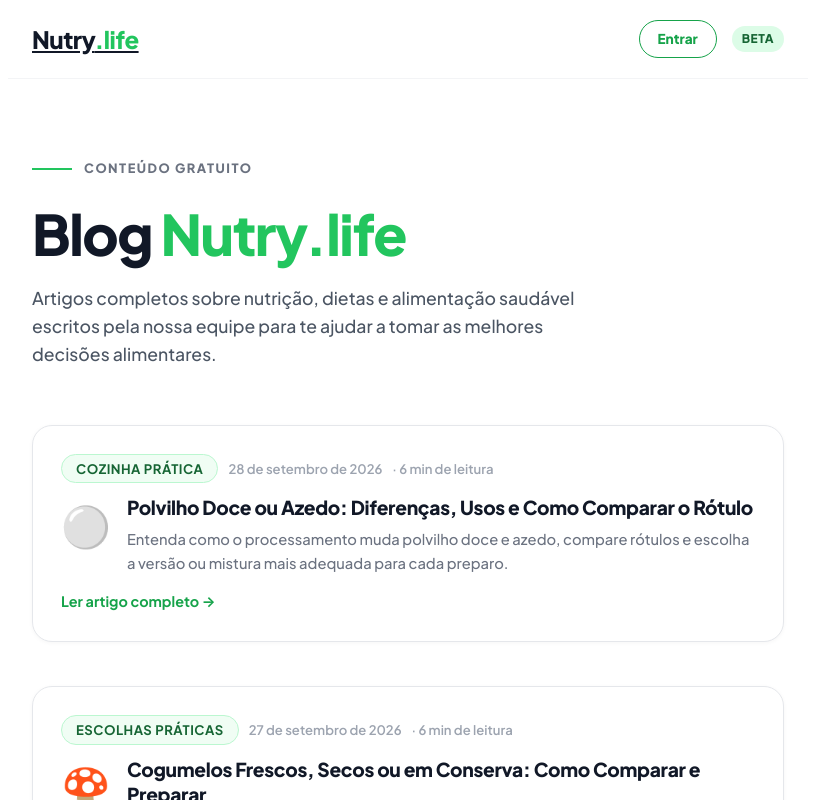
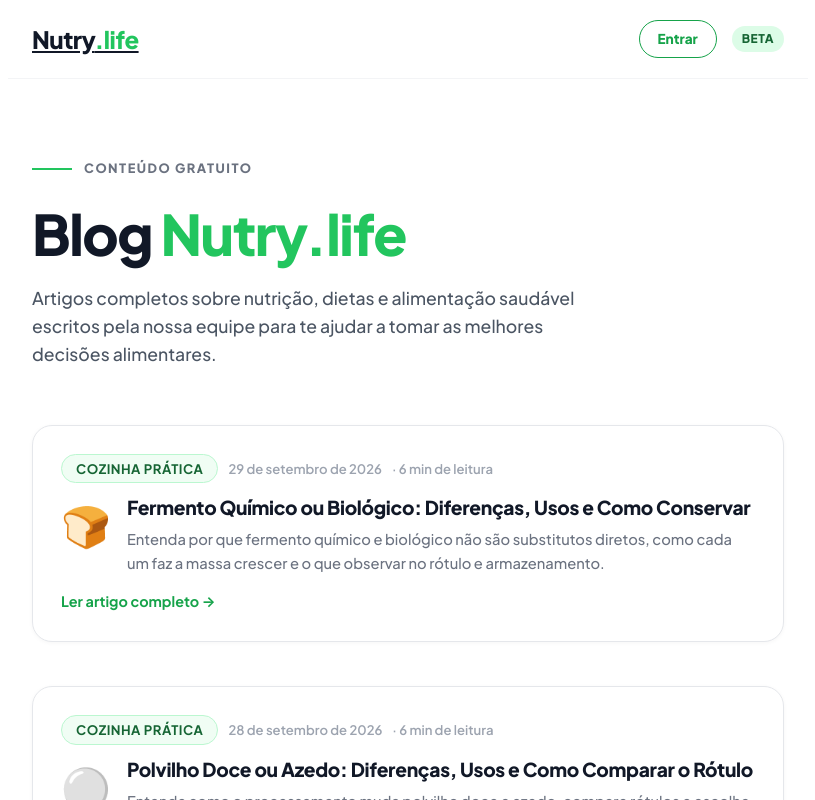
Before and after one commit to elevanceseguros/Nutri, a Next.js app: page /blog in a window 1280 px wide. Shown: the top 800 px of the page, without its empty margins (232-1047 px from the left). Built offline with nearby package versions, Linux system fonts and the light colour scheme.

Commit message:
Adiciona artigo de 29/09 ao índice do blog

```diff
--- a/src/app/blog/page.tsx
+++ b/src/app/blog/page.tsx
@@ -14,6 +14,15 @@ export const metadata: Metadata = {
 };
 
 const posts = [
+  {
+    "slug": "fermento-quimico-biologico-diferencas-usos-conservar",
+    "titulo": "Fermento Químico ou Biológico: Diferenças, Usos e Como Conservar",
+    "descricao": "Entenda por que fermento químico e biológico não são substitutos diretos, como cada um faz a massa crescer e o que observar no rótulo e armazenamento.",
+    "data": "29 de setembro de 2026",
+    "tempo": "6 min de leitura",
+    "tag": "Cozinha prática",
+    "emoji": "🍞"
+  },
   {
     "slug": "polvilho-doce-azedo-diferencas-usos-rotulo",
     "titulo": "Polvilho Doce ou Azedo: Diferenças, Usos e Como Comparar o Rótulo",
```
